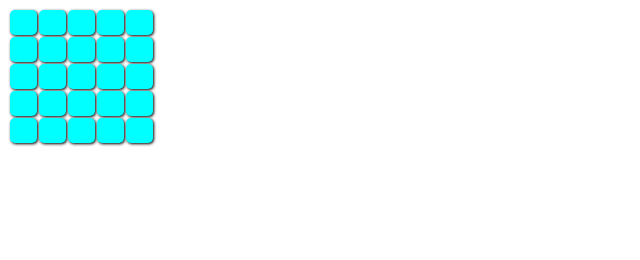
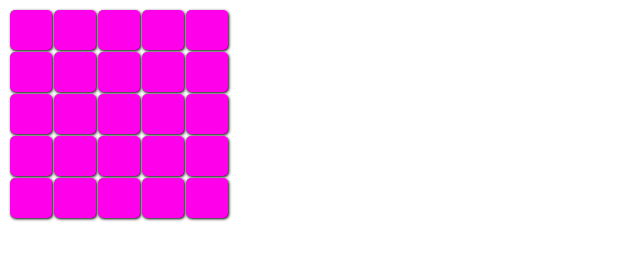
Before and after one commit to patriciarozsa/pattkabell, a plain HTML site: page index.html in a window 1280 px wide. Shown: the whole page, without its empty margins (0-640 px from the left). Drawn offline with Linux system fonts and the light colour scheme.

Commit message:
Add files via upload

```diff
--- a/index.html
+++ b/index.html
@@ -37,9 +37,9 @@
 </table>
 <style>
     td {
-        background-color: aqua;
-        width: 25px;
-        height: 25px;
+        background-color: rgb(255, 0, 234);
+        width: 40px;
+        height: 40px;
         cursor: pointer;
         text-align: center;
         border-radius: 5px;
```
